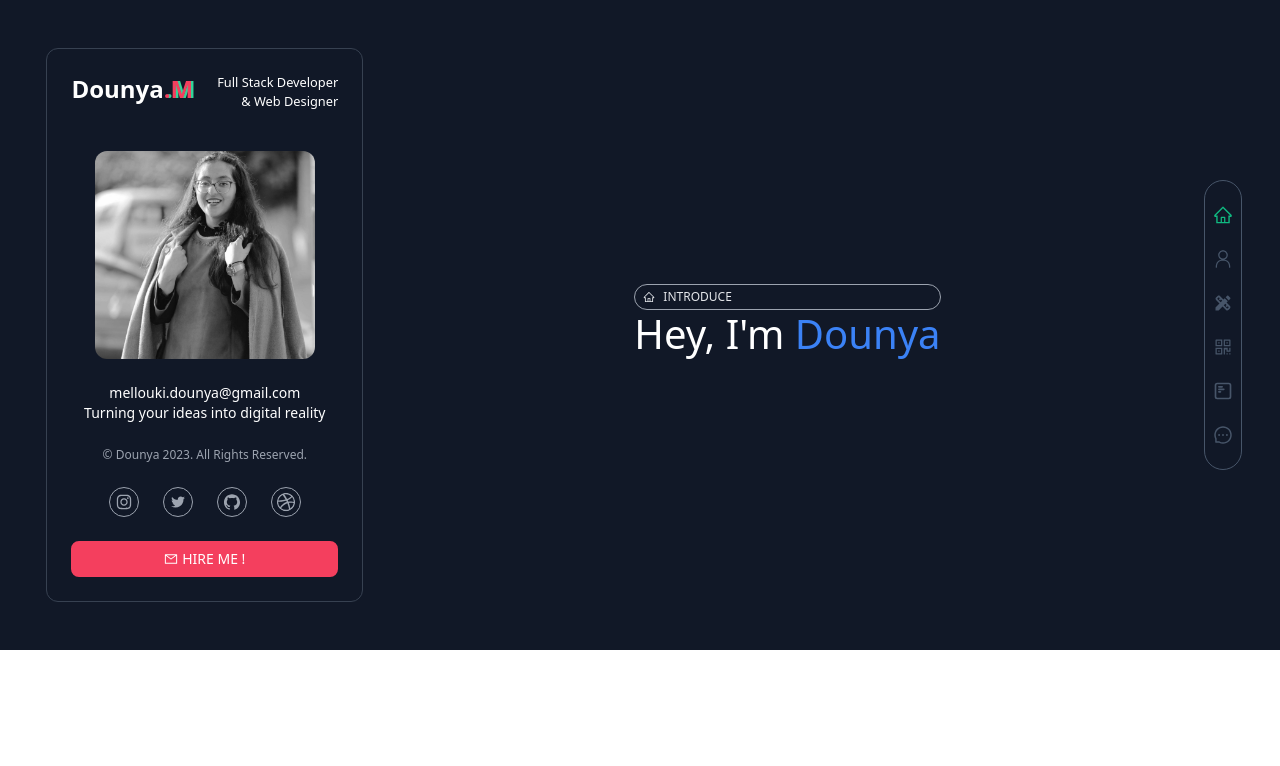
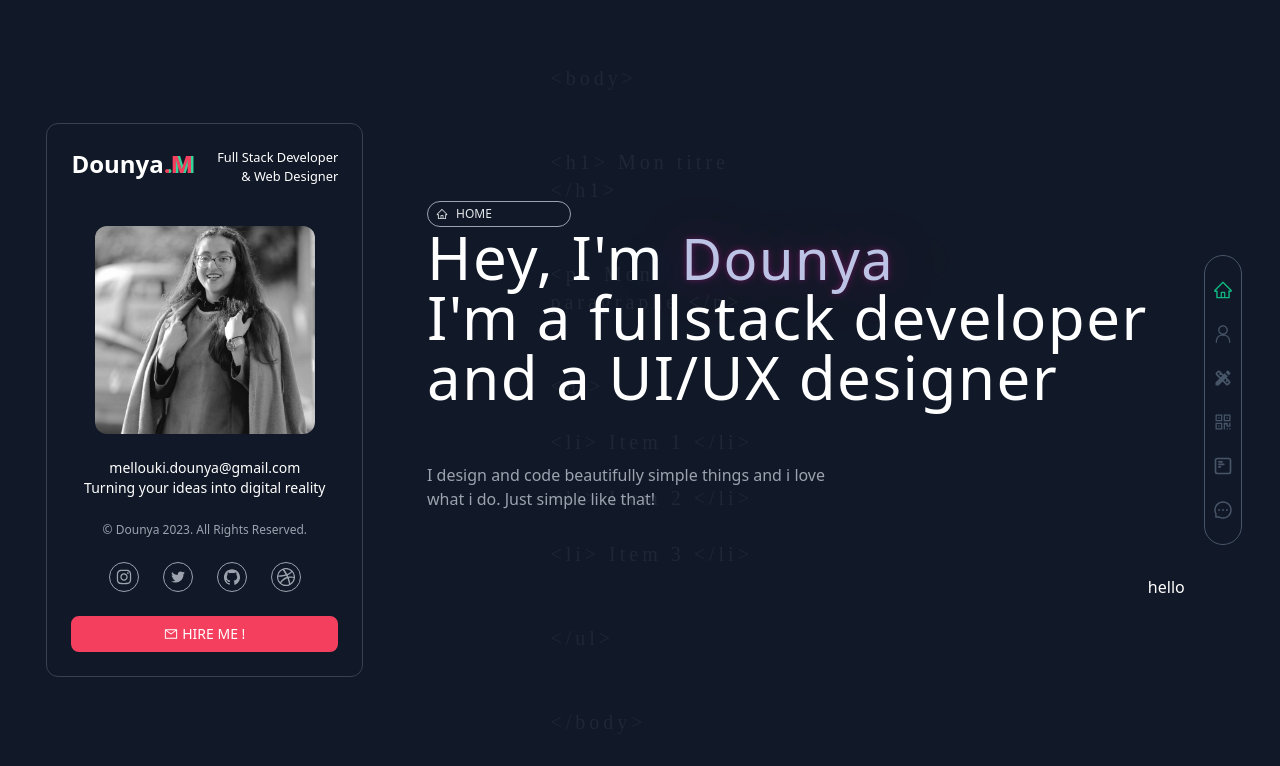
Before and after one commit to dounya-m/Dou_Portfolio, a React (Create React App) app: page / in a window 1280 px wide. Shown: the top 766 px of the page. Built offline with nearby package versions, Linux system fonts and the light colour scheme.

Commit message:
update home page

```diff
--- a/package.json
+++ b/package.json
@@ -15,6 +15,7 @@
     "react-icons": "^4.8.0",
     "react-router-dom": "^6.11.1",
     "react-scripts": "5.0.1",
+    "react-scroll": "^1.8.9",
     "web-vitals": "^2.1.4"
   },
   "scripts": {
--- a/src/App.css
+++ b/src/App.css
@@ -11,3 +11,67 @@
     color: red !important;
     background: yellow !important;
   }
+
+  @keyframes lights {
+    0% {
+      color: hsl(230, 40%, 80%);
+      text-shadow:
+        0 0 1em hsla(320, 100%, 50%, 0.2),
+        0 0 0.125em hsla(320, 100%, 60%, 0.3),
+        -1em -0.125em 0.5em hsla(40, 100%, 60%, 0),
+        1em 0.125em 0.5em hsla(200, 100%, 60%, 0);
+    }
+
+    30% {
+      color: hsl(230, 80%, 90%);
+      text-shadow:
+        0 0 1em hsla(320, 100%, 50%, 0.5),
+        0 0 0.125em hsla(320, 100%, 60%, 0.5),
+        -0.5em -0.125em 0.25em hsla(40, 100%, 60%, 0.2),
+        0.5em 0.125em 0.25em hsla(200, 100%, 60%, 0.4);
+    }
+
+    40% {
+      color: hsl(230, 100%, 95%);
+      text-shadow:
+        0 0 1em hsla(320, 100%, 50%, 0.5),
+        0 0 0.125em hsla(320, 100%, 90%, 0.5),
+        -0.25em -0.125em 0.125em hsla(40, 100%, 60%, 0.2),
+        0.25em 0.125em 0.125em hsla(200, 100%, 60%, 0.4);
+    }
+
+    70% {
+      color: hsl(230, 80%, 90%);
+      text-shadow:
+        0 0 1em hsla(320, 100%, 50%, 0.5),
+        0 0 0.125em hsla(320, 100%, 60%, 0.5),
+        0.5em -0.125em 0.25em hsla(40, 100%, 60%, 0.2),
+        -0.5em 0.125em 0.25em hsla(200, 100%, 60%, 0.4);
+    }
+
+    100% {
+      color: hsl(230, 40%, 80%);
+      text-shadow:
+        0 0 1em hsla(320, 100%, 50%, 0.2),
+        0 0 0.125em hsla(320, 100%, 60%, 0.3),
+        1em -0.125em 0.5em hsla(40, 100%, 60%, 0),
+        -1em 0.125em 0.5em hsla(200, 100%, 60%, 0);
+    }
+
+  }
+
+  /* body {
+    margin: 0;
+    font: 100% / 1.5 Raleway, sans-serif;
+    color: hsl(230, 100%, 95%);
+    background: linear-gradient(135deg, hsl(230, 40%, 12%), hsl(230, 20%, 7%));
+    height: 100vh;
+    display: flex;
+  } */
+
+  .name {
+    margin: auto;
+    font-size: 3.5rem;
+    font-weight: 300;
+    animation: lights 5s 750ms linear infinite;
+  }
--- a/src/App.js
+++ b/src/App.js
@@ -1,21 +1,20 @@
 import './App.css';
 import { BrowserRouter as Router, Routes, Route } from 'react-router-dom';
 import Layout from './layout/Layout';
-import {Home, About, Services, Skills, Contatct, Portfolio} from './pages/router';
-
+import {Home, About, Services, Skills, Contact, Portfolio} from './pages/router';
 
 function App() {
   return (
     <Router>
         <Layout>
-        <Routes>
+          <Routes>
             <Route path='/' element={<Home />} />
             <Route path='/about' element={<About />} />
             <Route path='/services' element={<Services />} />
             <Route path='/skills' element={<Skills />} />
             <Route path='/portfolio' element={<Portfolio />} />
-            <Route path='/contact' element={<Contatct />} />
-        </Routes>
+            <Route path='/contact' element={<Contact />} />
+          </Routes>
         </Layout>
     </Router>
   );
--- /dev/null
+++ b/src/ScrollToTop.jsx
@@ -0,0 +1,14 @@
+import { useEffect } from 'react';
+import { useLocation } from 'react-router-dom';
+
+const ScrollToTop = () => {
+  // Extracts pathname property(key) from an object
+  const { pathname } = useLocation();
+
+  // Automatically scrolls to top whenever pathname changes
+  useEffect(() => {
+    window.scrollTo(0, 0);
+  }, [pathname]);
+}
+
+export default ScrollToTop;
--- a/src/components/backgroundComponent.jsx
+++ b/src/components/backgroundComponent.jsx
@@ -2,15 +2,17 @@ import React from 'react'
 
 function BackgroundComponent() {
 return (
-<div className='h-[100vh] overflow-hidden text-gray-400 code tracking-[0.2em]'>
+<div className='h-[100vh] overflow-hidden text-gray-400 code tracking-[0.2em] text-xl'>
     <div className=''>
     &lt;body&gt; <br />
         <br />
         <br />
         &lt;h1&gt;  Mon titre  &lt;/h1&gt; <br />
         <br />
+        <br />
 
         &lt;p&gt;  Mon paragraphe  &lt;/p&gt;<br />
+        <br />
         <br />
 
         &lt;ul&gt;<br />
@@ -20,6 +22,7 @@ return (
             &lt;li&gt;  Item 2  &lt;/li&gt;<br />
             <br />
             &lt;li&gt;  Item 3  &lt;/li&gt;<br />
+            <br />
             <br />
 
         &lt;/ul&gt; <br />
--- /dev/null
+++ b/src/components/subtitle/SubtitleComponent.jsx
@@ -0,0 +1,12 @@
+import React from 'react'
+
+function SubtitleComponent({text, icon: Icon}) {
+return (
+    <div className='flex items-center gap-2 text-xs uppercase border-[1px] py-1 px-2 rounded-full text-gray-200 border-gray-400'>
+        <Icon />
+        {text}
+    </div>
+)
+}
+
+export default SubtitleComponent
--- a/src/index.js
+++ b/src/index.js
@@ -6,11 +6,10 @@ import reportWebVitals from './reportWebVitals';
 import '@fortawesome/fontawesome-free/css/all.min.css';
 import 'bootstrap/dist/css/bootstrap.min.css';
 
-
 const root = ReactDOM.createRoot(document.getElementById('root'));
 root.render(
   <React.StrictMode>
-    <App />
+      <App />
   </React.StrictMode>
 );
 
--- a/src/layout/Layout.jsx
+++ b/src/layout/Layout.jsx
@@ -5,12 +5,12 @@ import BackgroundComponent from '../components/backgroundComponent'
 
 function Layout({ children}) {
   return (
-    <div className='lg:flex md:flex sm:flex sm:flex-col lg:flex-row md:flex-col justify-between bg-gray-900 text-white relative py-[5vh] lg:px-[3vw] md:px-[5vw] sm:px-[5vw] items-center'>
-      <div className="absolute mx-[40%] -z-10">
+    <div className='lg:flex md:flex sm:flex sm:flex-col lg:flex-row md:flex-col justify-between bg-gray-900 text-white relative py-[5vh] lg:px-[3vw] md:px-[5vw] sm:px-[5vw] items-center h-[100vh]'>
+    <div className=" mx-[40%] mt-[10%] fixed opacity-10">
       <BackgroundComponent />
       </div>
     <SideBarComponent />
-    <main>
+    <main className='z-10'>
         {children}
     </main>
         <NavBarComponent />
--- a/src/layout/navbar/NavBarComponent.jsx
+++ b/src/layout/navbar/NavBarComponent.jsx
@@ -1,63 +1,38 @@
-import React from 'react'
-import { NavLink } from 'react-router-dom'
-
-import {AiOutlineHome} from 'react-icons/ai'
-import {RxPerson} from 'react-icons/rx'
-import {MdDesignServices} from 'react-icons/md'
-import {AiOutlineQrcode} from 'react-icons/ai'
-import {TbAlignBoxLeftTop} from 'react-icons/tb'
-import {AiOutlineMessage} from 'react-icons/ai'
-
-
+import React from 'react';
+import {  NavLink } from 'react-router-dom';
+import { AiOutlineHome } from 'react-icons/ai';
+import { RxPerson } from 'react-icons/rx';
+import { MdDesignServices } from 'react-icons/md';
+import { AiOutlineQrcode } from 'react-icons/ai';
+import { TbAlignBoxLeftTop } from 'react-icons/tb';
+import { AiOutlineMessage } from 'react-icons/ai';
 
 function NavBarComponent() {
   return (
-    <div className=' text-xl flex flex-col gap-4 border-[1px] border-slate-600 px-2 py-4 rounded-full '>
-
-      <NavLink style={({ isActive }) => ({ color: isActive ? '#10b981' : '' })} className='relative flex items-center no-underline text-slate-600 hover:text-emerald-500 icone_home' data-hover='hello' to="/">
-       <span className='absolute py-[0.20rem] text-sm font-semibold text-white rounded-md bg-gray-800 w-[5rem] text-center  right-10  title_home'>Home
-          <span className='absolute w-2 h-4 mt-1 ml-[0.9rem] rotate-45 bg-gray-800 '></span>
+    <div className="text-xl flex flex-col gap-4 border-[1px] border-slate-600 px-2 py-4 rounded-full">
+      {[
+        { to: '/', label: 'Home', icon: <AiOutlineHome /> },
+        { to: 'about', label: 'About', icon: <RxPerson /> },
+        { to: 'skills', label: 'Skills', icon: <MdDesignServices /> },
+        { to: 'services', label: 'Services', icon: <AiOutlineQrcode /> },
+        { to: 'portfolio', label: 'Portfolio', icon: <TbAlignBoxLeftTop /> },
+        { to: 'contact', label: 'Contact', icon: <AiOutlineMessage /> },
+      ].map(({ to, label, icon }) => (
+        <NavLink
+          key={to}
+          to={to}
+          className="relative flex items-center no-underline text-slate-600 hover:text-emerald-500 icone_home"
+          style={({ isActive }) => ({ color: isActive ? '#10b981' : '' })}
+        >
+          <span className="absolute py-[0.20rem] text-sm font-semibold text-white rounded-md bg-gray-800 w-[5rem] text-center right-10 title_home">
+            {label}
+            <span className="absolute w-2 h-4 mt-1 ml-[0.5rem] rotate-45 bg-gray-800 "></span>
           </span>
-          <AiOutlineHome />
+          {icon}
         </NavLink>
-
-        <NavLink style={({ isActive }) => ({ color: isActive ? '#10b981' : '' })} className='relative flex items-center no-underline text-slate-600 hover:text-emerald-500 icone_home' data-hover='hello' to="/about">
-          <span className='absolute py-[0.20rem] text-sm font-semibold text-white rounded-md bg-gray-800 w-[5rem] text-center  right-10  title_home'>About
-          <span className='absolute w-2 h-4 mt-1 ml-[0.8rem] rotate-45 bg-gray-800 '></span>
-          </span>
-          <RxPerson />
-        </NavLink>
-
-        <NavLink style={({ isActive }) => ({ color: isActive ? '#10b981' : '' })} className='relative flex items-center no-underline text-slate-600 hover:text-emerald-500 icone_home' data-hover='hello' to="/skills">
-        <span className='absolute py-[0.20rem] text-sm font-semibold text-white rounded-md bg-gray-800 w-[5rem] text-center  right-10  title_home'>Skills
-          <span className='absolute w-2 h-4 mt-1 ml-[1.10rem] rotate-45 bg-gray-800 '></span>
-          </span>
-          <MdDesignServices />
-        </NavLink>
-
-        <NavLink style={({ isActive }) => ({ color: isActive ? '#10b981' : '' })} className='relative flex items-center no-underline text-slate-600 hover:text-emerald-500 icone_home' data-hover='hello' to="/services">
-        <span className='absolute py-[0.20rem] text-sm font-semibold text-white rounded-md bg-gray-800 w-[5rem] text-center  right-10  title_home'>Services
-          <span className='absolute w-2 h-4 mt-1 ml-[0.4rem] rotate-45 bg-gray-800 '></span>
-          </span>
-          <AiOutlineQrcode/>
-        </NavLink>
-
-        <NavLink style={({ isActive }) => ({ color: isActive ? '#10b981' : '' })} className='relative flex items-center no-underline text-slate-600 hover:text-emerald-500 icone_home' data-hover='hello' to="/portfolio">
-        <span className='absolute py-[0.20rem] text-sm font-semibold text-white rounded-md bg-gray-800 w-[5rem] text-center  right-10  title_home'>Portfolio
-          <span className='absolute w-2 h-4 mt-1 ml-[0.3rem] rotate-45 bg-gray-800 '></span>
-          </span>
-          <TbAlignBoxLeftTop />
-        </NavLink>
-
-        <NavLink style={({ isActive }) => ({ color: isActive ? '#10b981' : '' })} className='relative flex items-center no-underline text-slate-600 hover:text-emerald-500 icone_home' data-hover='hello' to="/contact">
-        <span className='absolute py-[0.20rem] text-sm font-semibold text-white rounded-md bg-gray-800 w-[5rem] text-center  right-10  title_home'>Contact
-          <span className='absolute w-2 h-4 mt-1 ml-[0.5rem] rotate-45 bg-gray-800 '></span>
-          </span>
-          <AiOutlineMessage />
-        </NavLink>
-
+      ))}
     </div>
-  )
+  );
 }
 
-export default NavBarComponent
+export default NavBarComponent;
--- a/src/pages/Home.jsx
+++ b/src/pages/Home.jsx
@@ -1,20 +1,25 @@
 import React from 'react'
 import {AiOutlineHome} from 'react-icons/ai'
+import SubtitleComponent from '../components/subtitle/SubtitleComponent'
 
 function Home() {
   return (
-    <>
-    <div className='flex items-center gap-2 text-xs uppercase border-[1px] py-1 px-2 rounded-full text-gray-200 border-gray-400 '>
-      <AiOutlineHome />
-      introduce
+    <div className='h-full'>
+      <div className='w-[20%]'>
+      <SubtitleComponent text='Home' icon={AiOutlineHome} />
+      </div>
+    <div>
+      <h1 className='text-6xl font-light tracking-wide'>
+        Hey, I'm <span className='name'>Dounya</span>
+        <br /> I'm a fullstack developer
+        <br /> and a UI/UX designer
+      </h1>
+      <p className='text-gray-400 w-[60%] py-5'>
+        I design and code beautifully simple things and i love what i do. Just simple like that!
+      </p>
     </div>
-    <div>
-      <h1>
-        Hey, I'm <span className='text-blue-500'>Dounya</span>
-
-      </h1>
+    <button className='ml-[100%]'>hello</button>
     </div>
-    </>
   )
 }
 
--- a/src/pages/router.jsx
+++ b/src/pages/router.jsx
@@ -2,6 +2,6 @@ export {default as Home} from './Home'
 export {default as About} from './About'
 export {default as Services} from './Services'
 export {default as Skills} from './Skills'
-export {default as Contatct} from './Contatct'
+export {default as Contact} from './Contact'
 export {default as Portfolio} from './Portfolio'
 export {default as Eroor} from './Eroor'
```
Also changed, not shown: src/pages/Contact.jsx (renamed from src/pages/Contatct.jsx), 1 other file (tests, documents, lock files or other folders).
